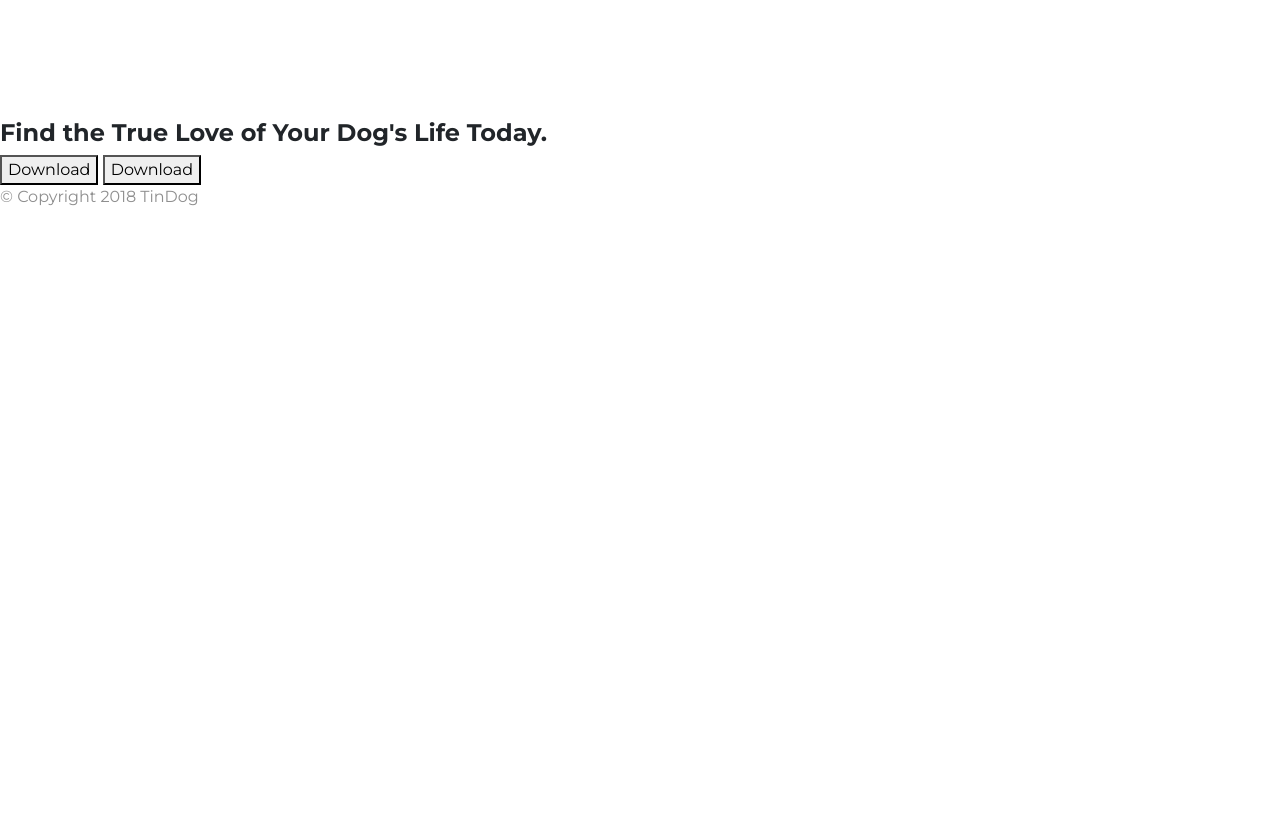
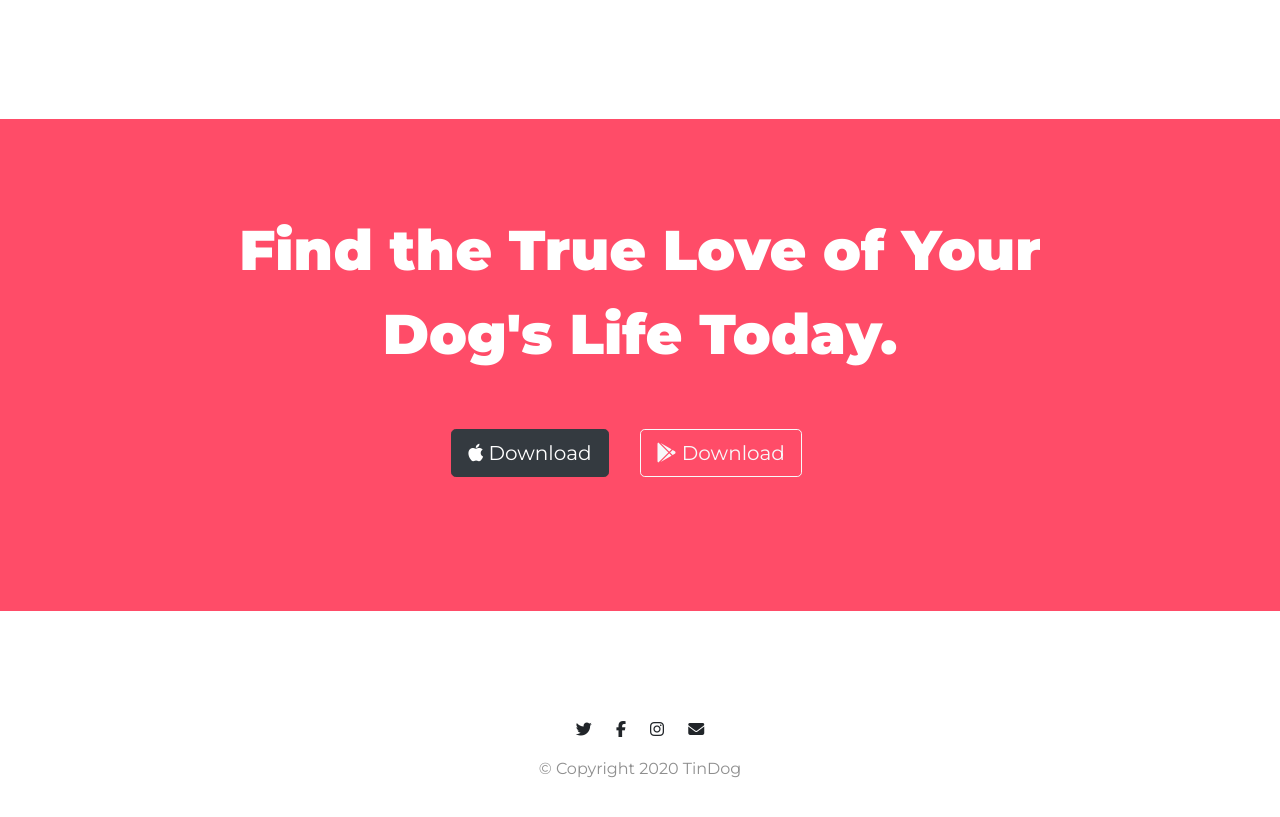
Before and after one commit to roshank2/Tindog, a plain HTML site: page index.html in a window 1280 px wide. Shown: the part 2339-3156 px from the top of the page. Before the commit the page ends 2564 px from the top, so only its background shows below. Drawn offline with nearby package versions, Linux system fonts and the light colour scheme.

Commit message:
changes to contact and footer

```diff
--- a/css/styles.css
+++ b/css/styles.css
@@ -1,72 +1,68 @@
-body{
+body {
   font-family: "Montserrat";
 }
-
 
 #title {
   background-color: #ff4c68;
   color: #fff;
 }
 
-.container-fluid{
+.container-fluid {
   padding: 3% 15% 7%;
 }
 
-h1{
+h1 {
   font-family: "Montserrat";
   font-weight: 900;
   font-size: 3.5rem;
   line-height: 1.5;
 }
 
-h2{
+h2 {
   font-family: "Montserrat";
   font-weight: bold;
   font-size: 3rem;
   line-height: 1.5;
 }
 
-h3{
+h3 {
   font-family: "Montserrat";
   font-weight: bold;
   font-size: 1.5em;
 }
 
-p{
+p {
   color: #8f8f8f;
 }
 
 /* Navigation Bar */
-
-.navbar{
-  padding:0 0 4.5rem;
+.navbar {
+  padding: 0 0 4.5rem;
 }
 
-.navbar-brand{
+.navbar-brand {
   font-family: "Ubuntu";
   font-size: 2.5rem;
   font-weight: bold;
 }
 
-.nav-item{
+.nav-item {
   padding: 0 18px;
 }
 
-.nav-link{
+.nav-link {
   font-family: "Montserrat";
   font-size: 1.2rem;
   font-weight: 300;
 }
 
 /* Download Buttons */
-
-.download-button{
+.download-button {
   margin: 5% 3% 5% 0;
 }
 
 /* Tittle Image */
-
-.title-image{
+.title-image {
   width: 60%;
   transform: rotate(25deg);
   position: absolute;
@@ -74,64 +70,90 @@ p{
 }
 
 /* Features Section */
-
-#features{
+#features {
   padding: 7% 15%;
   background-color: #fff;
   position: relative;
 }
 
-.feature-box{
+.feature-box {
   text-align: center;
 }
 
-.icon{
+.icon {
   color: #ef8172;
   margin-bottom: 1rem;
 }
 
-.icon:hover{
+.icon:hover {
   color: #ff4c68;
 }
 
 /* Testimonial Section */
-
-#testimonials{
+#testimonials {
   text-align: center;
   background-color: #ef8172;
   color: #fff;
 }
 
-.carousel-item{
+.carousel-item {
   padding: 7% 15%;
 }
 
-.testimonial-image{
+.testimonial-image {
   width: 10%;
   border-radius: 100%;
   margin: 20px;
 }
 
 /* Press Section */
-
-#press{
+#press {
   background-color: #ef8172;
   text-align: center;
   padding-bottom: 3%;
 }
 
-.press-logo{
+.press-logo {
   width: 15%;
   margin: 20px 20px 50px;
 }
 
 /* Pricing Section */
-
-#pricing{
+#pricing {
   padding: 7% 10%;
   text-align: center;
 }
 
-.pricing-column{
+.pricing-column {
   padding: 3% 2%;
 }
+
+/* Call To Action Section */
+#cta {
+  background-color: #ff4c68;
+  color: #fff;
+  text-align: center;
+  padding: 7% 15%;
+}
+
+/* Footer Section */
+#footer {
+  text-align: center;
+  padding: 7% 15%;
+}
+
+.social-icon {
+  margin: 20px 10px;
+}
+
+@media (max-width: 1028px) {
+  #title {
+    text-align: center;
+  }
+
+  .title-image {
+    position: static;
+    transform: rotate(0);
+    padding: 5% 0 2%;
+  }
+}
--- a/index.html
+++ b/index.html
@@ -39,13 +39,13 @@
         <div class="collapse navbar-collapse" id="navbarSupportedContent">
           <ul class="navbar-nav ml-auto">
             <li class="nav-item">
-              <a class="nav-link" href="">Contact</a>
+              <a class="nav-link" href="#footer">Contact</a>
             </li>
             <li class="nav-item">
-              <a class="nav-link" href="">Pricing</a>
+              <a class="nav-link" href="#pricing">Pricing</a>
             </li>
             <li class="nav-item">
-              <a class="nav-link" href="">Download</a>
+              <a class="nav-link" href="#cta">Download</a>
             </li>
           </ul>
         </div>
@@ -197,9 +197,9 @@
 
   <section id="cta">
 
-    <h3>Find the True Love of Your Dog's Life Today.</h3>
-    <button type="button">Download</button>
-    <button type="button">Download</button>
+    <h1>Find the True Love of Your Dog's Life Today.</h1>
+    <button type="button" class="btn btn-dark btn-lg download-button"><i class="fab fa-apple"></i> Download</button>
+    <button type="button" class="btn btn-outline-light btn-lg download-button"><i class="fab fa-google-play"></i> Download</button>
 
   </section>
 
@@ -207,8 +207,11 @@
   <!-- Footer -->
 
   <footer id="footer">
-
-    <p>© Copyright 2018 TinDog</p>
+    <i class="social-icon fab fa-twitter"></i>
+    <i class="social-icon fab fa-facebook-f"></i>
+    <i class="social-icon fab fa-instagram"></i>
+    <i class="social-icon fas fa-envelope"></i>
+    <p>© Copyright 2020 TinDog</p>
 
   </footer>
 
```
